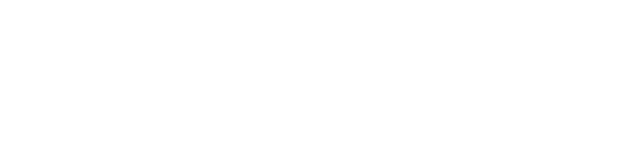
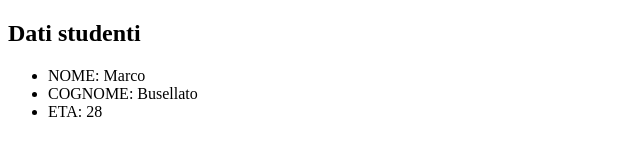
Before and after one commit to mrc-bsllt/js-oggetti-studenti, a plain HTML site: page index.html in a window 1280 px wide. Shown: the whole page, without its empty margins (0-640 px from the left). Drawn offline with nearby package versions, Linux system fonts and the light colour scheme.

Commit message:
completato il primo punto

```diff
--- a/index.html
+++ b/index.html
@@ -9,6 +9,7 @@
     <title>Oggetti studenti</title>
   </head>
   <body>
-
+    <h2>Dati studenti</h2>
+    <ul id="user_list"></ul>
   </body>
 </html>
--- a/js/script.js
+++ b/js/script.js
@@ -1,4 +1,19 @@
 $(document).ready(
   function() {
+
+    // creo un oggetto con le seguenti proprietà: nome, cognome e età
+    var user = {
+      nome: "Marco",
+      cognome: "Busellato",
+      eta: 28
+    }
+    console.log(user);
+
+    // stampo a schermo tutte le proprietà
+    for (key in user) {
+      console.log(key, user[key]);
+      $("#user_list").append("<li>" +  key.toUpperCase() + ": " + user[key] +  "</li>");
+    }
+
   }
 );
```
